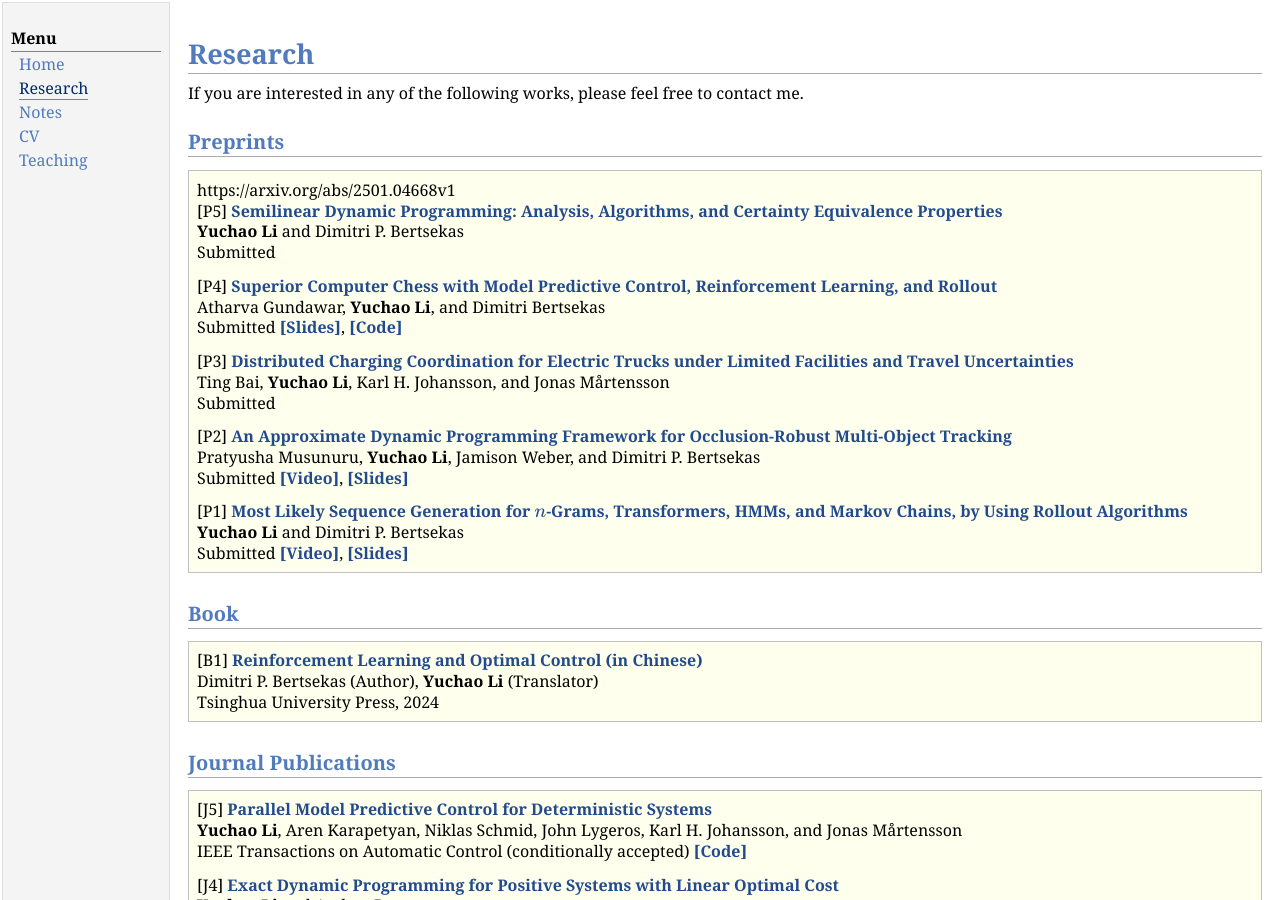
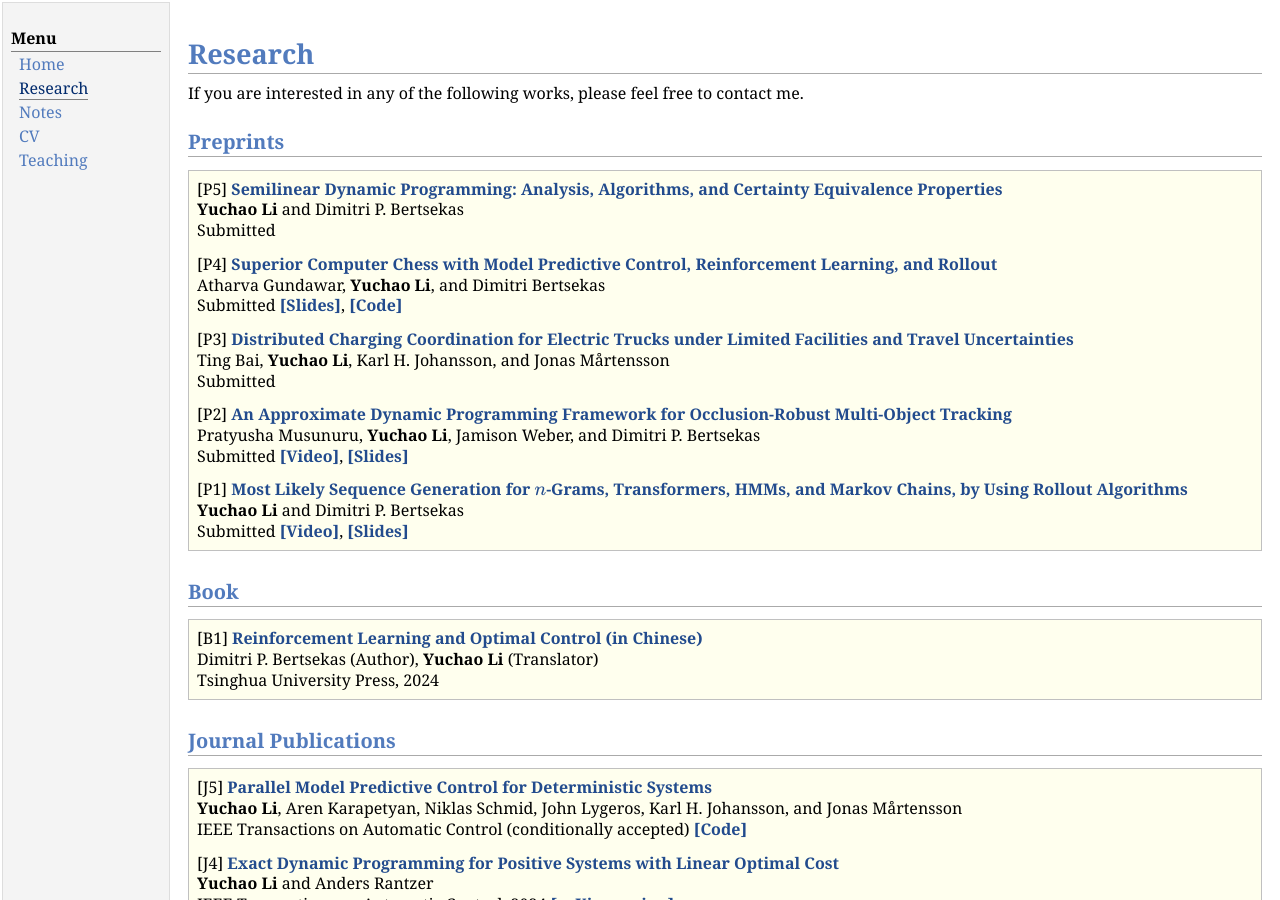
Before and after one commit to yuchaotaigu/yuchaotaigu.github.io, a Jekyll site: the page research.html, which Jekyll copies as it is, in a window 1280 px wide and 900 px high. Built offline with Jekyll 4.4.1, drawn with Linux system fonts in a browser that asks for light colours; comment, search, counter and statistics services are not loaded; part of the change alters nothing that is shown.

Commit message:
Update research.html

```diff
--- a/research.html
+++ b/research.html
@@ -45,7 +45,6 @@ If you are interested in any of the following works, please feel free to contact
 <h2>Preprints</h2>
 <div class="infoblock">
 <div class="blockcontent">
-  https://arxiv.org/abs/2501.04668v1
 <p>[P5] <a href="https://arxiv.org/abs/2501.04668v1"><b>Semilinear Dynamic Programming: Analysis, Algorithms, and Certainty Equivalence Properties</b></a> <br />
 <b>Yuchao Li</b> and Dimitri P. Bertsekas<br />
  Submitted</p>
```
